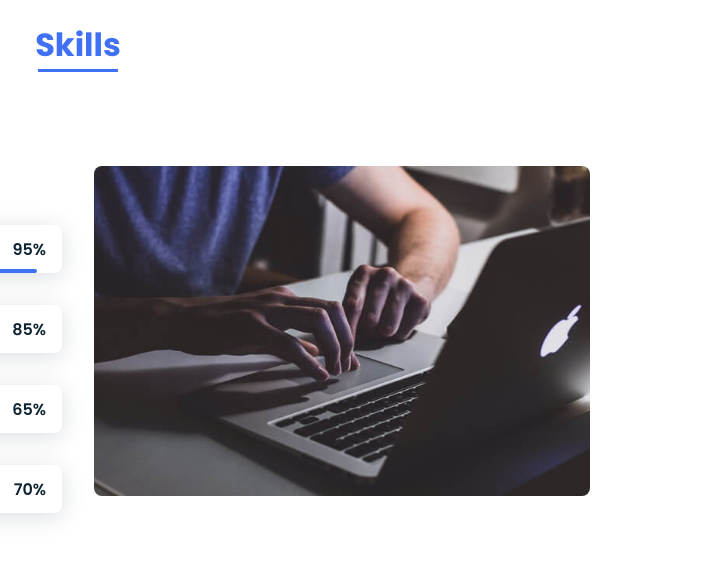
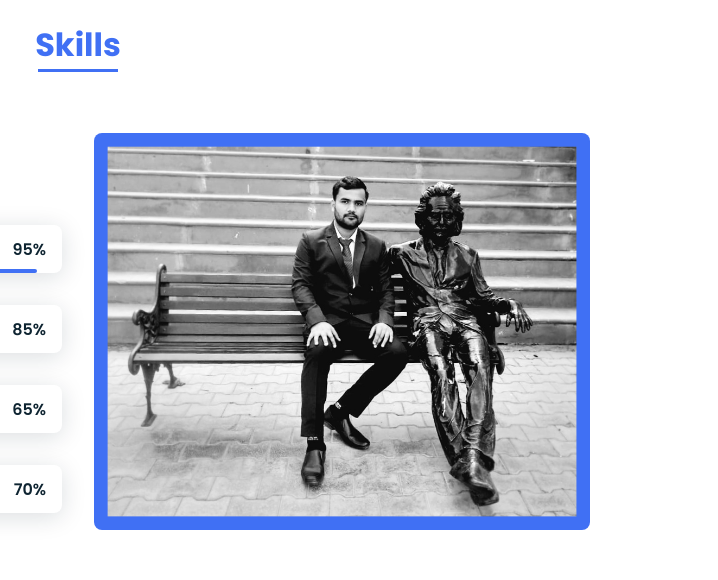
Before and after one commit to SSukhvant/SS-Portfolio, a plain HTML site: page index.html in a window 1280 px wide. Shown: the part 1420-2000 px from the top of the page, 562-1280 px from the left. Drawn offline with nearby package versions, Linux system fonts and the light colour scheme.

Commit message:
Updated Images

```diff
--- a/index.html
+++ b/index.html
@@ -7,8 +7,10 @@
         <link rel="stylesheet" href="assets/css/styles.css">
 
         <!-- =====BOX ICONS===== -->
+
         <link rel="stylesheet" href="https://cdn.jsdelivr.net/npm/boxicons@2.0.7/css/boxicons.min.css" rel='stylesheet'>
         <title>SS Portfolio</title>
+        <link rel="shortcut icon" type="image/jpg" href="https://blissful-euler-a8d8d9.netlify.app/assets/img/SS.jpg"/>
     </head>
     <body>
         <!--===== HEADER =====-->
@@ -131,7 +133,7 @@
                     </div>
 
                     <div>
-                        <img src="assets/img/work3.jpg" alt="" class="skills__img">
+                        <img src="assets/img/Formal.png" alt="" class="skills__img">
                     </div>
                 </div>
             </section>
```
Also changed, not shown: assets/img/Formal.png (added), assets/img/Pro.jpg (added), assets/img/about.jpg (deleted), assets/img/perfil.png (deleted), 1 other file.
